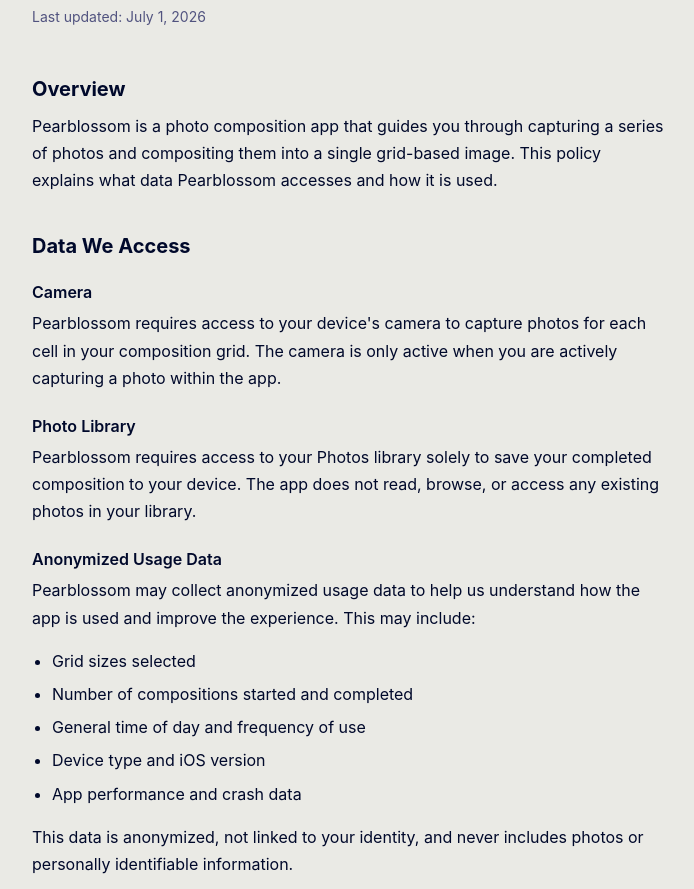
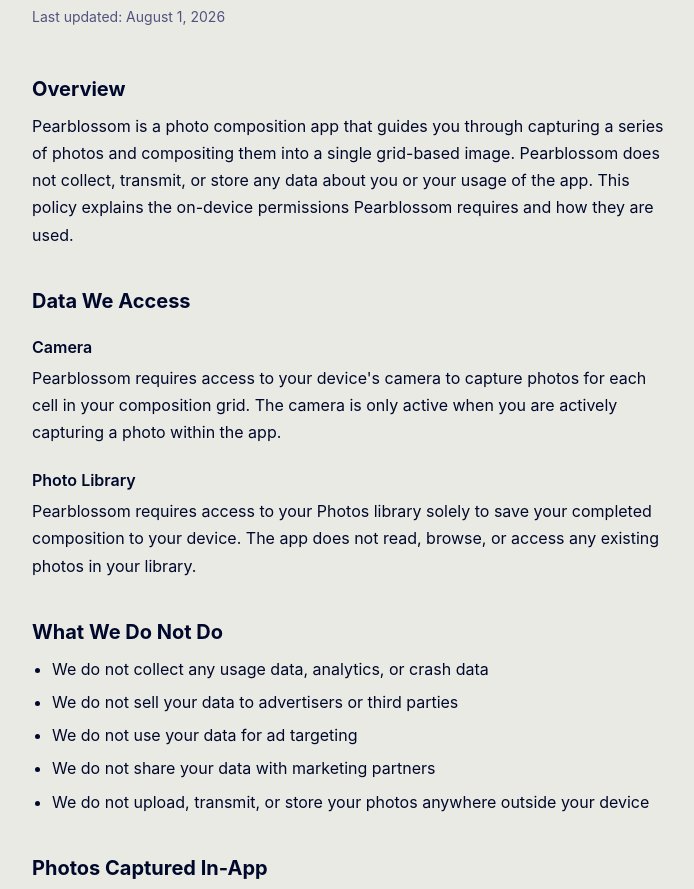
Before and after one commit to cardinal-/pearblossom-site, a plain HTML site: page privacy/index.html in a window 1280 px wide. Shown: the part 166-1055 px from the top of the page, without its empty margins (292-986 px from the left). Drawn offline with Linux system fonts and the light colour scheme.

Commit message:
Remove usage-data collection section, update contact email
The app collects no analytics or usage data, so the privacy policy
shouldn't claim otherwise. Also swaps the contact address for the
dedicated pearblossom.app@gmail.com.

```diff
--- a/privacy/index.html
+++ b/privacy/index.html
@@ -83,10 +83,10 @@
   <a class="back" href="/pearblossom-site/">← Pearblossom</a>
 
   <h1>Privacy Policy</h1>
-  <p class="updated">Last updated: July 1, 2026</p>
+  <p class="updated">Last updated: August 1, 2026</p>
 
   <h2>Overview</h2>
-  <p>Pearblossom is a photo composition app that guides you through capturing a series of photos and compositing them into a single grid-based image. This policy explains what data Pearblossom accesses and how it is used.</p>
+  <p>Pearblossom is a photo composition app that guides you through capturing a series of photos and compositing them into a single grid-based image. Pearblossom does not collect, transmit, or store any data about you or your usage of the app. This policy explains the on-device permissions Pearblossom requires and how they are used.</p>
 
   <h2>Data We Access</h2>
 
@@ -96,27 +96,14 @@
   <h3>Photo Library</h3>
   <p>Pearblossom requires access to your Photos library solely to save your completed composition to your device. The app does not read, browse, or access any existing photos in your library.</p>
 
-  <h3>Anonymized Usage Data</h3>
-  <p>Pearblossom may collect anonymized usage data to help us understand how the app is used and improve the experience. This may include:</p>
-  <ul>
-    <li>Grid sizes selected</li>
-    <li>Number of compositions started and completed</li>
-    <li>General time of day and frequency of use</li>
-    <li>Device type and iOS version</li>
-    <li>App performance and crash data</li>
-  </ul>
-  <p>This data is anonymized, not linked to your identity, and never includes photos or personally identifiable information.</p>
-
   <h2>What We Do Not Do</h2>
   <ul>
+    <li>We do not collect any usage data, analytics, or crash data</li>
     <li>We do not sell your data to advertisers or third parties</li>
     <li>We do not use your data for ad targeting</li>
     <li>We do not share your data with marketing partners</li>
     <li>We do not upload, transmit, or store your photos anywhere outside your device</li>
   </ul>
-
-  <h2>Your Choices</h2>
-  <p>You can opt out of anonymized usage data collection in the app's settings at any time.</p>
 
   <h2>Photos Captured In-App</h2>
   <p>Photos captured using Pearblossom's in-app camera are held temporarily in memory while you build your composition. Once you save your composition to Photos, the exported image is saved to your device's Photo library. When you start a new composition or close the app, all temporarily held photos are discarded from memory. Your photos never leave your device.</p>
@@ -133,7 +120,7 @@
   <h2>Contact</h2>
   <p>If you have any questions about this privacy policy or the app, please contact:</p>
   <p>Matt Cardinal<br>
-  mgcardinal@gmail.com<br>
+  pearblossom.app@gmail.com<br>
   </p>
 
   <footer>
```
